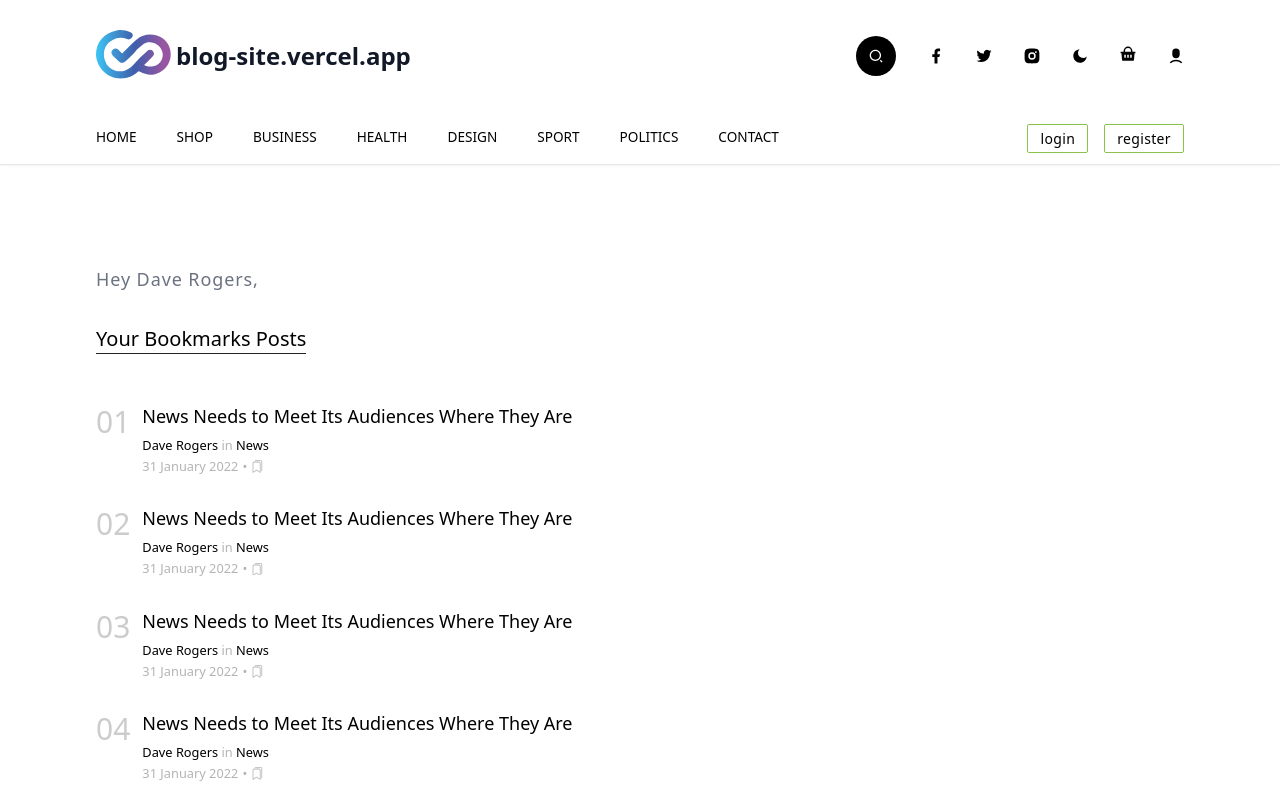
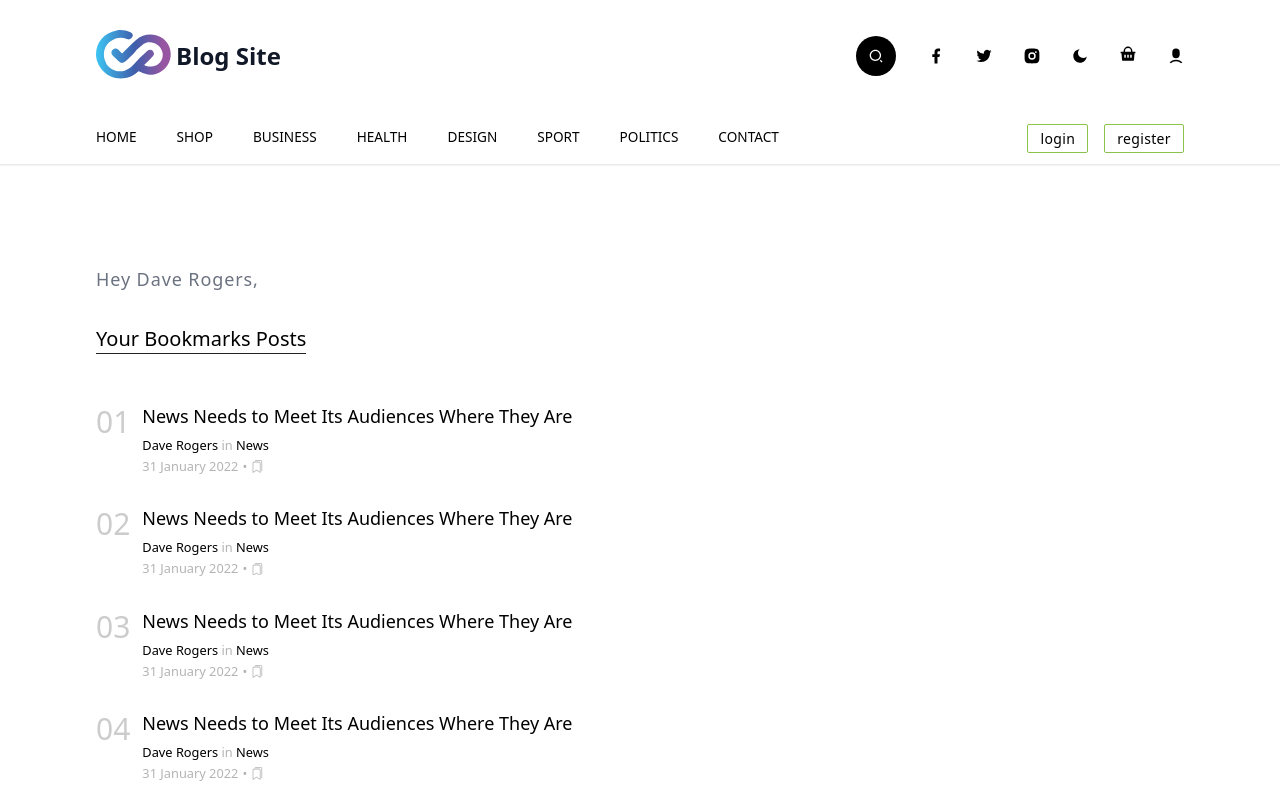
Before and after one commit to HelloTanvir/blog-site-frontend, a Next.js app: page /profile in a window 1280 px wide. Built offline with nearby package versions, Linux system fonts and the light colour scheme.

Commit message:
link and title updated

```diff
--- a/src/components/Footer.tsx
+++ b/src/components/Footer.tsx
@@ -25,7 +25,7 @@ function Footer() {
             {/* copyright and year */}
             <div className="flex items-center justify-center py-8 sm:flex-row">
                 <p className="mb-4 text-sm text-gray-500">
-                    <Link href="/">blog-site.vercel.app</Link>
+                    <Link href="/">blog-site-frontend.vercel.app</Link>
                     {` • `}
                     {`© ${new Date().getFullYear()}`} {` • `}All rights reserved.
                 </p>
--- a/src/components/Header.tsx
+++ b/src/components/Header.tsx
@@ -3,7 +3,7 @@ import IconSet from './IconSet';
 import Logo from './Logo';
 import NavMobile from './NavMobile';
 
-const headerDetails = { logoName: 'blog-site.vercel.app' };
+const headerDetails = { logoName: 'Blog Site' };
 
 const headerNavLinks = [
     { href: '/', title: 'home' },
@@ -27,7 +27,7 @@ function Header() {
                         <IconSet className="flex lg:hidden gap-4 items-center w-[245px] md:w-max flex-wrap max-h-10 overflow-hidden" />
 
                         {/* logo */}
-                        <Link href="/" aria-label="blog-site.vercel.app">
+                        <Link href="/" aria-label="blog-site-frontend.vercel.app">
                             <div className="flex items-center cursor-pointer max-w-max">
                                 <Logo />
 
```
Also changed, not shown: 1 other file (tests, documents, lock files or other folders).
